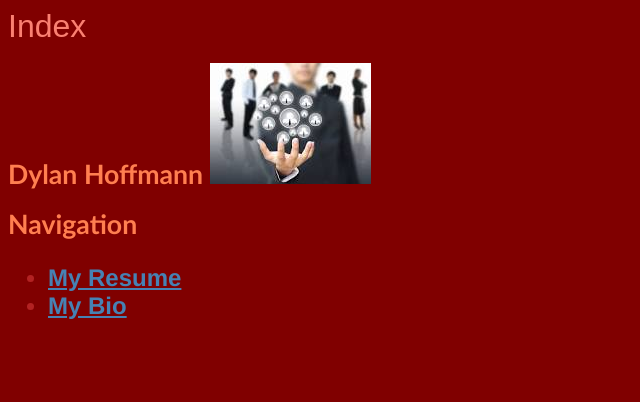
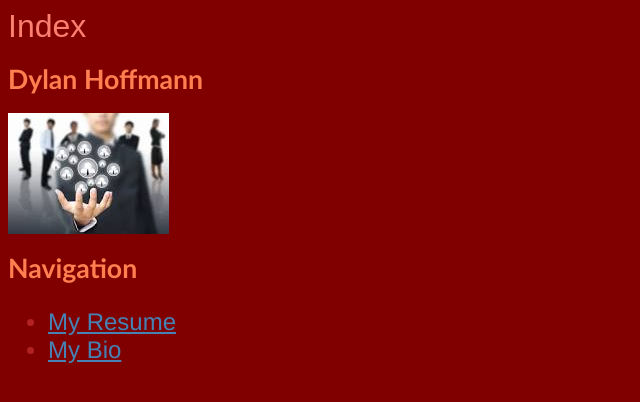
Before and after one commit to dylan-hoffmann/dylan-hoffmann.github.io, a plain HTML site: page index.html in a window 1280 px wide. Shown: the whole page, without its empty margins (0-640 px from the left). Drawn offline with Linux system fonts and the light colour scheme.

Commit message:
Position fix

```diff
--- a/index.html
+++ b/index.html
@@ -7,16 +7,16 @@
 </head>
 <body>
 	<div id="header">Index</div>
-	<h1>
-		Dylan Hoffmann
+	<div>
+		<h1>Dylan Hoffmann</h1>
 		<img src="picture.jpeg" />
-	</h1>
-	<h1 id="navi">
-		Navigation
+	</div>
+	<div id="navi">
+	<h1>Navigation</h1>
 		<ul id="sect_header">
 			<li><a href="resume.html"> My Resume</a></li>
 			<li><a href="bio.html"> My Bio</a></li>
 		</ul>
-	</h1>
+	</div>
 </body>
 </html>
```
